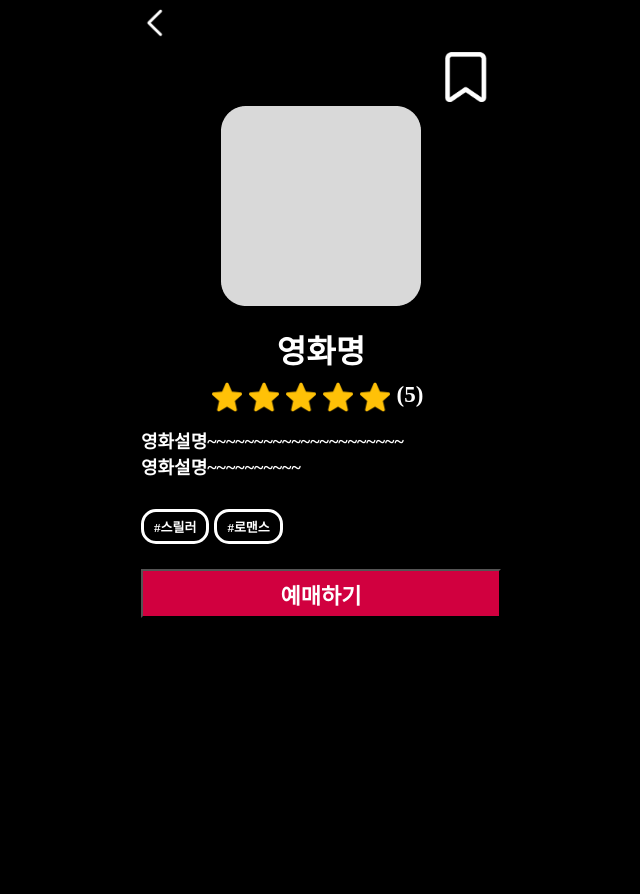
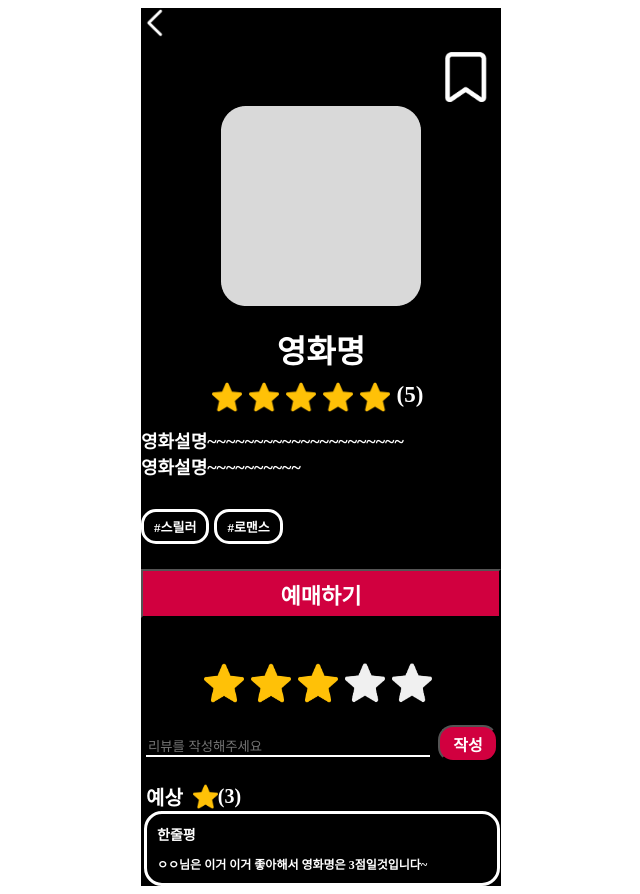
Before and after one commit to Munhak-Zip/Munhak.Zip_Front, a React (Create React App) app: page /movie/detail in a window 1280 px wide. Shown: the whole page, without its empty margins (319-959 px from the left). Before the commit the page ends 800 px from the top, so only its background shows below. Built offline with nearby package versions, Linux system fonts and the light colour scheme.

Commit message:
[feat/#1] 영화 별점 예측 추가

```diff
--- a/src/views/movie/MovieDetail.css
+++ b/src/views/movie/MovieDetail.css
@@ -1,6 +1,6 @@
-body{
-    background-color: black;
-}
+/*body{*/
+/*    background-color: black;*/
+/*}*/
 .mobile {
     width: 360px; /* 너비 설정 */
     margin: 0 auto; /* 가로 중앙 배치 */
@@ -63,6 +63,7 @@ div.title{
 }
 .reservation_btn{
     margin-top: 25px;
+    margin-bottom: 45px;
     width: 360px; /* 버튼의 너비 설정 */
     height: 49px;
     background-color: #D1003F; /* 배경색 설정 */
@@ -70,3 +71,65 @@ div.title{
     font-weight: bold;
     font-size: 22px;
 }
+.review_text{
+    margin-left: 5px;
+    margin-top: 22px;
+    background-color: black;
+    width: 280px;
+    height: auto;
+    border: none;
+    border-bottom: 2px solid white;
+    color: white;
+    word-wrap: break-word;
+    outline: none;
+}
+.review_btn{
+    margin-top: 22px;
+    margin-left: 8px;
+    width: 60px;
+    height: 37px;
+    background-color: #D1003F;
+    color: #FFFFFF;
+    font-weight: bold;
+    font-size: 16px;
+    border-radius: 15px;
+}
+.expect {
+    margin-left: 5px;
+    display: flex;
+    align-items: center;
+    margin-top: 20px;
+    color: #FFFFFF;
+    font-weight: bold;
+    font-size: 20px;
+}
+
+.expect .star_ex {
+    margin-left: 10px;
+    height: 25px;
+}
+
+.expect_box {
+    margin-left: 3px;
+    width: 330px;
+    display:  inline-block; /* inline-flex로 설정하여 가로로 배열될 수 있도록 함 */
+    align-items: center;
+    padding: 5px 10px;
+    border: 3px solid #FFFFFF;
+    border-radius: 18px;
+}
+
+.expect_text_mid{
+    color: #FFFFFF;
+    font-weight: bold;
+    font-size: 14px;
+    display: inline-block; /* 텍스트 요소들이 가로로 배열되도록 함 */
+    margin-top: 5px; /* 위 아래 간격 조정 */
+    margin-bottom: 11px;
+}
+.expect_text{
+    color: #FFFFFF;
+    font-size: 12px;
+    display: inline-block; /* 텍스트 요소들이 가로로 배열되도록 함 */
+    margin-bottom: 5px;
+}
--- a/src/views/movie/MovieDetail.js
+++ b/src/views/movie/MovieDetail.js
@@ -53,6 +53,32 @@ const MovieDetail=() =>{
             {/* 버튼 */}
             <button className="reservation_btn">예매하기</button>
 
+            <div className="starGroup">
+                <img className="star_image" src={star} width={40} height={40}/>
+                <img className="star_image" src={star} width={40} height={40}/>
+                <img className="star_image" src={star} width={40} height={40}/>
+                <img className="star_image" src={starN} width={40} height={40}/>
+                <img className="star_image" src={starN} width={40} height={40}/>
+            </div>
+
+            <input className="review_text" type="text" placeholder="리뷰를 작성해주세요"/>
+            <button className="review_btn">작성</button>
+
+            <div className="expect">
+                예상
+                <img className="star_ex" src={star} width={25} height={25}/>
+                (3)
+            </div>
+            <div className="expect_box">
+                <b className="expect_text_mid">한줄평</b>
+                <br/>
+                <b className="expect_text">ㅇㅇ님은 이거 이거 좋아해서 영화명은 3점일것입니다~</b>
+            </div>
+
+            <div className="critict_title">
+
+            </div>
+
         </div>
     );
 }
```
